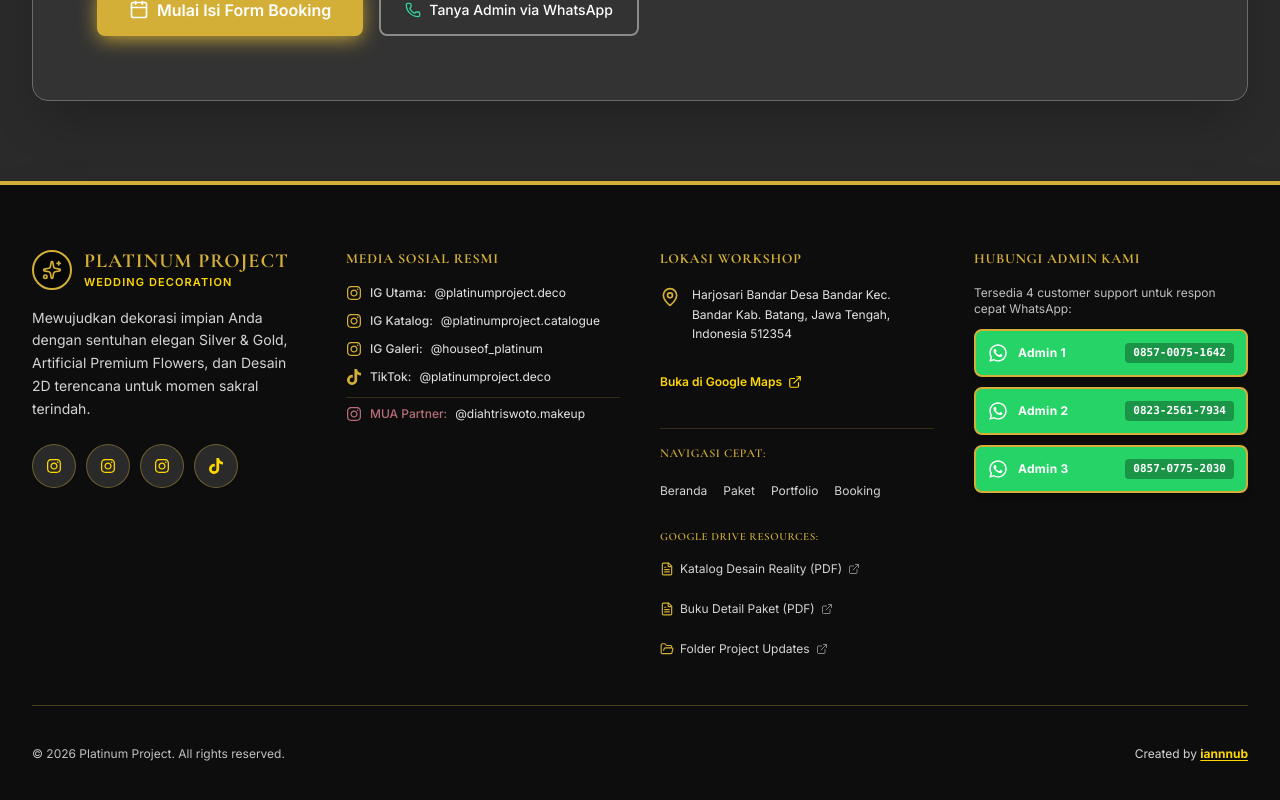
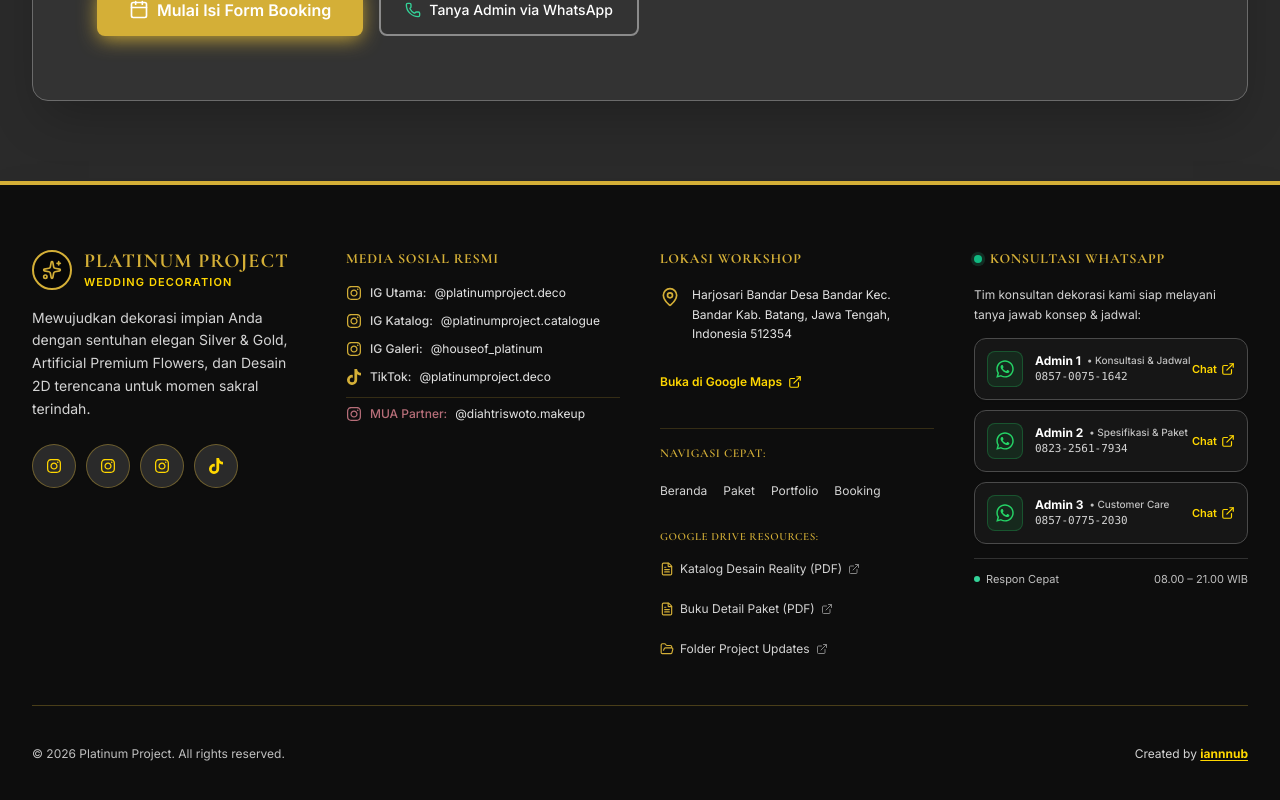
Before and after one commit to iannnub/platinumproject-frontend, a Next.js app: page / in a window 1280 px wide. Shown: the part 3257-4057 px from the top of the page. Built offline with nearby package versions, Linux system fonts and the light colour scheme; no server answers; a web font is replaced by a local one.

Commit message:
design(footer): redesign whatsapp section with dark luxury obsidian cards, department roles, and live status indicator

```diff
--- a/src/app/opengraph-image.tsx
+++ b/src/app/opengraph-image.tsx
@@ -50,7 +50,8 @@ export default async function Image() {
               fontWeight: 700,
               letterSpacing: '3px',
               borderRadius: '4px',
-              width: 'fit-content',
+              width: 'auto',
+              alignSelf: 'flex-start',
             }}
           >
             WEDDING DECORATION SPECIALIST
--- a/src/components/layout/Footer.tsx
+++ b/src/components/layout/Footer.tsx
@@ -250,34 +250,76 @@ export default function Footer() {
             </div>
           </div>
 
-          {/* 4 WhatsApp Admin Contacts with FontAwesome WhatsApp Icon */}
+          {/* WhatsApp Admin Contacts */}
           <div>
-            <h3 className="text-sm font-heading font-bold tracking-wider text-gold uppercase mb-4">
-              HUBUNGI ADMIN KAMI
+            <div className="flex items-center gap-2 mb-4">
+              <span className="relative flex h-2 w-2">
+                <span className="animate-ping absolute inline-flex h-full w-full rounded-full bg-emerald-400 opacity-75"></span>
+                <span className="relative inline-flex rounded-full h-2 w-2 bg-emerald-500"></span>
+              </span>
+              <h3 className="text-sm font-heading font-bold tracking-wider text-gold uppercase">
+                KONSULTASI WHATSAPP
               </h3>
-            <p className="text-xs text-silver-400 mb-3">
-              Tersedia 4 customer support untuk respon cepat WhatsApp:
+            </div>
+
+            <p className="text-xs text-silver-300 mb-3.5 leading-relaxed">
+              Tim konsultan dekorasi kami siap melayani tanya jawab konsep & jadwal:
             </p>
+
             <div className="space-y-2.5">
-              {ADMIN_WHATSAPP.map((admin) => (
+              {ADMIN_WHATSAPP.map((admin, idx) => {
+                const role =
+                  idx === 0
+                    ? 'Konsultasi & Jadwal'
+                    : idx === 1
+                    ? 'Spesifikasi & Paket'
+                    : 'Customer Care';
+                const defaultMsg = encodeURIComponent(
+                  `Halo ${admin.name} Platinum Project, saya ingin konsultasi mengenai paket dekorasi pernikahan.`
+                );
+
+                return (
                   <a
                     key={admin.id}
-                  href={`https://wa.me/${admin.phone}`}
+                    href={`https://wa.me/${admin.phone}?text=${defaultMsg}`}
                     target="_blank"
                     rel="noopener noreferrer"
-                  className="min-h-[48px] flex items-center justify-between p-3 rounded-lg bg-[#25D366] hover:bg-[#20bd5a] text-white border-2 border-gold hover:border-gold-light shadow-md transition-all text-xs font-semibold group"
+                    className="min-h-[52px] flex items-center justify-between p-3 rounded-xl bg-[#161616] hover:bg-[#1E1E1E] text-white border border-silver-800 hover:border-gold/60 shadow-sm transition-all duration-200 group"
                   >
-                  <div className="flex items-center gap-2.5">
-                    <FaWhatsapp className="w-5 h-5 fill-white shrink-0 group-hover:scale-110 transition-transform" />
-                    <span className="tracking-wide font-bold">
+                    <div className="flex items-center gap-3">
+                      <div className="w-9 h-9 rounded-lg bg-[#25D366]/10 border border-[#25D366]/25 text-[#25D366] flex items-center justify-center group-hover:bg-[#25D366] group-hover:text-black group-hover:scale-105 transition-all shrink-0">
+                        <FaWhatsapp className="w-5 h-5" />
+                      </div>
+                      <div className="text-left">
+                        <div className="flex items-center gap-1.5">
+                          <span className="text-xs font-bold text-white group-hover:text-gold transition-colors">
                             {admin.name}
                           </span>
+                          <span className="text-[10px] text-silver-400 font-medium">
+                            • {role}
+                          </span>
                         </div>
-                  <span className="font-mono text-white text-[11px] bg-black/30 px-2 py-0.5 rounded">
+                        <span className="text-[11px] font-mono text-silver-300 group-hover:text-silver-100 block">
                           {admin.label}
                         </span>
+                      </div>
+                    </div>
+
+                    <div className="flex items-center gap-1 text-[11px] font-semibold text-gold-light group-hover:text-gold shrink-0">
+                      <span className="hidden sm:inline">Chat</span>
+                      <ExternalLink className="w-3.5 h-3.5 group-hover:translate-x-0.5 transition-transform" />
+                    </div>
                   </a>
-              ))}
+                );
+              })}
+            </div>
+
+            <div className="mt-3.5 pt-3 border-t border-silver-800/60 flex items-center justify-between text-[11px] text-silver-400">
+              <span className="flex items-center gap-1.5">
+                <span className="w-1.5 h-1.5 rounded-full bg-emerald-400" />
+                Respon Cepat
+              </span>
+              <span>08.00 – 21.00 WIB</span>
             </div>
           </div>
         </div>
```
Lines whose indentation alone changed are shown as unchanged.
